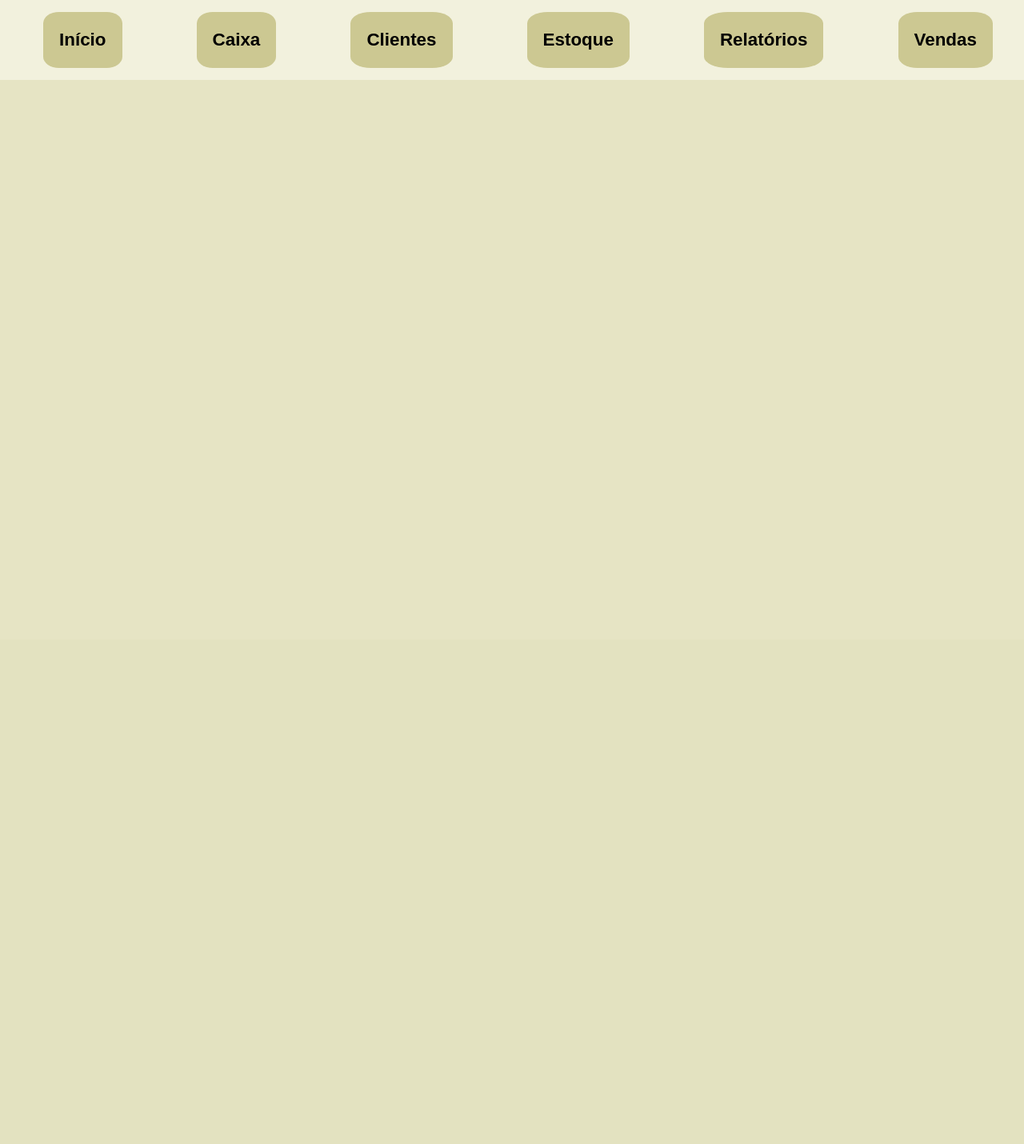
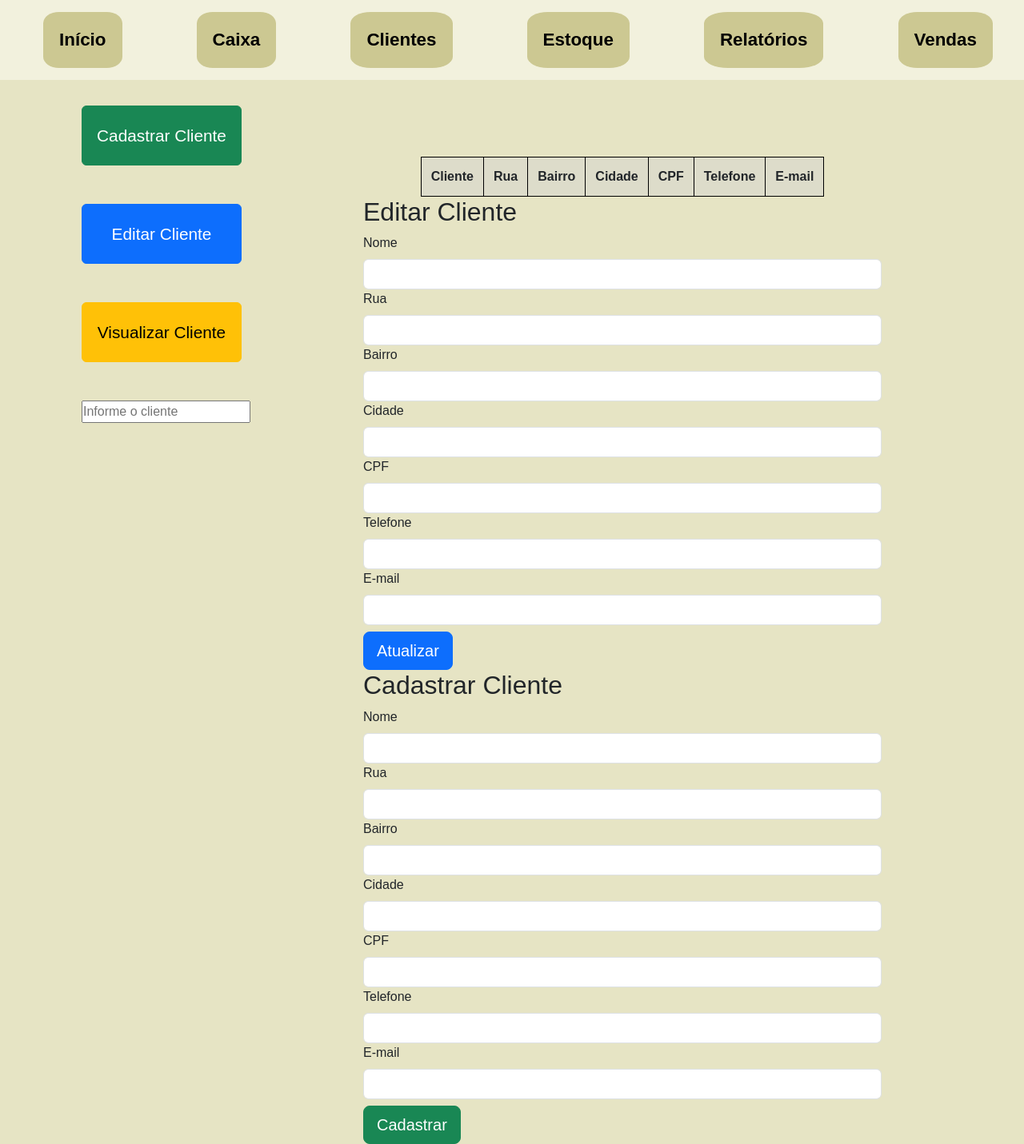
Before and after one commit to DiogoMelloDM7/Sistema-Mercearia, a Django app: page /clientes in a window 1280 px wide. Shown: the whole page at 80% size. Before the commit the page ends 100 px from the top, so only its background shows below. Run offline with Django 4.2, Linux system fonts and the light colour scheme; lists and menus that the app fills with data are empty.

Commit message:
Novas coisas

```diff
--- a/sistema/templates/clientes.html
+++ b/sistema/templates/clientes.html
@@ -7,7 +7,76 @@ Clientes
 {% endblock %}
 
 {% block content %}
+<div class="container">
+    <div class="row">
+        <div id="opcoes-cliente" class="col-md-4 p-3 m-3">
+            <div class="">
+                <button class="btn btn-success mb-5" style="width: 200px; height:75px; font-size:1.3em;" onclick="exibeCadastro()">Cadastrar Cliente</button>
+            </div>
+            <div>
+                <button class="btn btn-primary mb-5" style="width: 200px; height:75px;font-size:1.3em;" onclick="exibeEditarCadastro()">Editar Cliente</button>
+            </div>
+            <div>
+                <button class="btn btn-warning mb-5" style="width: 200px; height:75px;font-size:1.3em;" onclick="exibeCliente()">Visualizar Cliente</button>
+                <input type="text" placeholder="Informe o cliente">
+            </div>
+        </div>
+    </div>
+    <div id="informacoes-cliente" class="col-md-8 p-5 m-5">
+        <table id="tabelaDeClientes">
+            <tr>
+                <th>Cliente</th>
+                <th>Rua</th>
+                <th>Bairro</th>
+                <th>Cidade</th>
+                <th>CPF</th>
+                <th>Telefone</th>
+                <th>E-mail</th>
+            </tr>
+        </table>
 
+        <form id="formEditar">
+            <h1 class="fs-2">Editar Cliente</h1>
+            <div class="mb-3">
+                <label for="nome" class="form-label">Nome</label>
+                <input type="text" class="form-control" id="nome" name="nome">
+                <label for="rua" class="form-label">Rua</label>
+                <input type="text" class="form-control" id="rua" name="rua">
+                <label for="bairro" class="form-label">Bairro</label>
+                <input type="text" class="form-control" id="bairro" name="bairro">
+                <label for="cidade" class="form-label">Cidade</label>
+                <input type="text" class="form-control" id="cidade" name="cidade">
+                <label for="cpf" class="form-label">CPF</label>
+                <input type="text" class="form-control" id="cpf" name="cpf">
+                <label for="telefone" class="form-label">Telefone</label>
+                <input type="text" class="form-control" id="telefone" name="telefone">
+                <label for="cpf" class="form-label">E-mail</label>
+                <input type="email" class="form-control" id="email" name="email">
+                <button type="submit" name="atualizarCliente" class="btn btn-primary btn-lg mt-2">Atualizar</button>
+          </form>
 
+          <form id="formCadastrar">
+            <h1 class="fs-2">Cadastrar Cliente</h1>
+            <div class="mb-3">
+                <label for="nome" class="form-label">Nome</label>
+                <input type="text" class="form-control" id="nome" name="nome">
+                <label for="rua" class="form-label">Rua</label>
+                <input type="text" class="form-control" id="rua" name="rua">
+                <label for="bairro" class="form-label">Bairro</label>
+                <input type="text" class="form-control" id="bairro" name="bairro">
+                <label for="cidade" class="form-label">Cidade</label>
+                <input type="text" class="form-control" id="cidade" name="cidade">
+                <label for="cpf" class="form-label">CPF</label>
+                <input type="text" class="form-control" id="cpf" name="cpf">
+                <label for="telefone" class="form-label">Telefone</label>
+                <input type="text" class="form-control" id="telefone" name="telefone">
+                <label for="cpf" class="form-label">E-mail</label>
+                <input type="email" class="form-control" id="email" name="email">
+                <button type="submit" name="cadastrarCliente" class="btn btn-success btn-lg mt-2">Cadastrar</button>
+          </form>
+    </div>
+</div>
 
+<script src="https://ajax.googleapis.com/ajax/libs/jquery/3.6.0/jquery.min.js"></script>
+<script src="{% static 'js/clientes.js' %}"></script>
 {% endblock %}
--- /dev/null
+++ b/static/js/clientes.js
@@ -0,0 +1,11 @@
+function exibeCadastro(){
+    let cadastro = $("")
+}
+
+function exibeEditarCadastro(){
+
+}
+
+function exibeCliente(){
+
+}
```
Also changed, not shown: static/js/script.js (line endings or trailing spaces).
